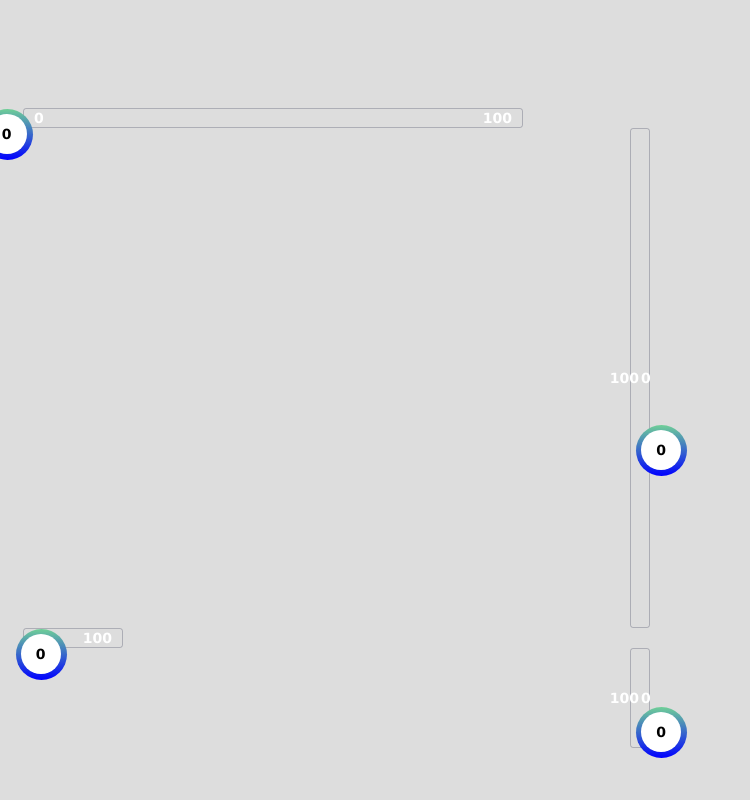
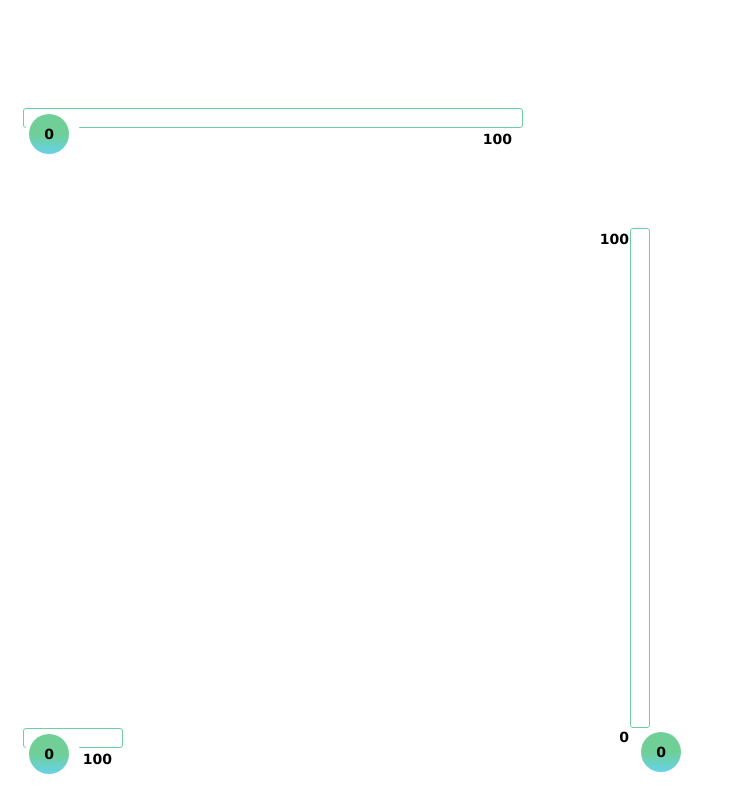
Before and after one commit to makarenkovdo/range-slider, a website built with webpack: page src/index.html in a window 1280 px wide. Shown: the top 800 px of the page, without its empty margins (0-750 px from the left). Built offline with nearby package versions, Linux system fonts and the light colour scheme.

Commit message:
slider style, aligning,

```diff
--- a/src/index.scss
+++ b/src/index.scss
@@ -1,6 +1,6 @@
 body {
     font-family: 'Verdana', sans-serif;
-    background-color: #dddddd;
+    background-color: #fff;
     padding: 100px 15px;
 }
 .title {
@@ -14,16 +14,20 @@ h1 {
     color: #1d1d1d;
 }
 .range-slider {
+    $size: 20px;
+    border-radius: 5px;
+    border: 1px solid rgba(109, 208, 165);
+    box-sizing: border-box;
+    border-radius: 3px;
+    color: #fff;
+    position: relative;
+    margin: auto;
+    margin-bottom: 100px;
+
     &.horizontal {
-        height: 20px;
-        border-radius: 5px;
-        border: 1px solid rgba(31, 32, 65, 0.25);
-        box-sizing: border-box;
-        border-radius: 3px;
-        color: #fff;
+        position: relative;
+        height: $size;
         width: 100%;
-        position: relative;
-        margin: 0 auto;
 
         + .range-slider {
             margin-top: 60px;
@@ -32,14 +36,13 @@ h1 {
         &:after {
             box-sizing: border-box;
             position: absolute;
-            top: 0;
-            bottom: 0;
+            top: $size;
             margin: auto 0;
             font-size: 14px;
             line-height: 20px;
             height: 20px;
             font-weight: 600;
-            color: #fff;
+            color: #000;
         }
         &:before {
             content: attr(data-start);
@@ -52,52 +55,45 @@ h1 {
     }
     &.vertical {
         height: 100%;
-        border-radius: 5px;
-        border: 1px solid rgba(31, 32, 65, 0.25);
-        box-sizing: border-box;
-        border-radius: 3px;
-        color: #fff;
-        width: 20px;
-        position: relative;
-        margin: 0 auto;
+        width: $size;
 
         + .range-slider {
-            margin-top: 60px;
+            margin-bottom: 100px;
         }
         &:before,
         &:after {
             box-sizing: border-box;
             position: absolute;
-            top: 0;
-            bottom: 0;
+            right: $size;
             margin: auto 0;
             font-size: 14px;
             line-height: 20px;
             height: 20px;
             font-weight: 600;
-            color: #fff;
+            color: #000;
         }
         &:before {
             content: attr(data-start);
-            left: 10px;
+            top: 100%;
         }
         &:after {
             content: attr(data-end);
-            right: 10px;
+            top: 0%;
         }
         .range-number {
-            top: 200px;
+            top: 0px;
         }
     }
     .range-number {
         position: absolute;
         left: 5px;
         top: 0px;
-        background: linear-gradient(#6fcf97, blue);
+        background-color: #fff;
+
         padding: 5px;
         border-radius: 100%;
-        width: 41px;
-        height: 41px;
+        width: $size * 2.333;
+        height: $size * 2.333;
         cursor: pointer;
         transform: translateY(0%);
         user-select: none;
@@ -109,19 +105,19 @@ h1 {
         font-size: 14px;
         line-height: 40px;
         display: block;
-        height: 40px;
-        width: 40px;
+        height: $size * 2;
+        width: $size * 2;
         color: black;
         font-weight: bold;
         text-align: center;
         white-space: nowrap;
         border-radius: 100%;
-        background-color: #fff;
         position: relative;
+        background: linear-gradient(#6fcf97 50%, #66d2ea);
     }
 
     &.tap .range-number {
-        transform: scale(2);
+        transform: scale(1.2);
         z-index: -2;
     }
     .slider-toggler {
--- a/src/model/slider-model.js
+++ b/src/model/slider-model.js
@@ -73,7 +73,8 @@ export default class SliderModel {
                     this.value = Math.floor(
                         this.positionInPercentage *
                             ((this.maxValue - this.minValue) / 100) +
-                            this.minValue
+                            this.minValue +
+                            1
                     )
                     this.notify(this)
                     // updatePosition([
--- a/src/view/slider-view.js
+++ b/src/view/slider-view.js
@@ -16,18 +16,13 @@ class SliderView extends SliderModel {
     updatePosition(that) {
         const thisRangeSlider = that.rangeSlider
         if (thisRangeSlider.isVertical) {
-            const elViewPosition =
-                thisRangeSlider.positionInPercentage -
-                thisRangeSlider.$element.innerHeight() / 6
-            thisRangeSlider.$element.css(
-                'top',
-                thisRangeSlider.$element.innerHeight() - elViewPosition + '%'
-            )
+            const elViewPosition = 100 - thisRangeSlider.positionInPercentage
+
+            thisRangeSlider.$element.css('top', elViewPosition + '%')
         } else {
-            const elViewPosition =
-                thisRangeSlider.positionInPercentage -
-                thisRangeSlider.$element.innerWidth() / 6
+            const elViewPosition = thisRangeSlider.positionInPercentage
             thisRangeSlider.$element.css('left', elViewPosition + '%')
+            //TODO -rangeNumber.width/2
         }
 
         // that.rangeSlider.$element.find('span').text(numbersArray[2])
```
